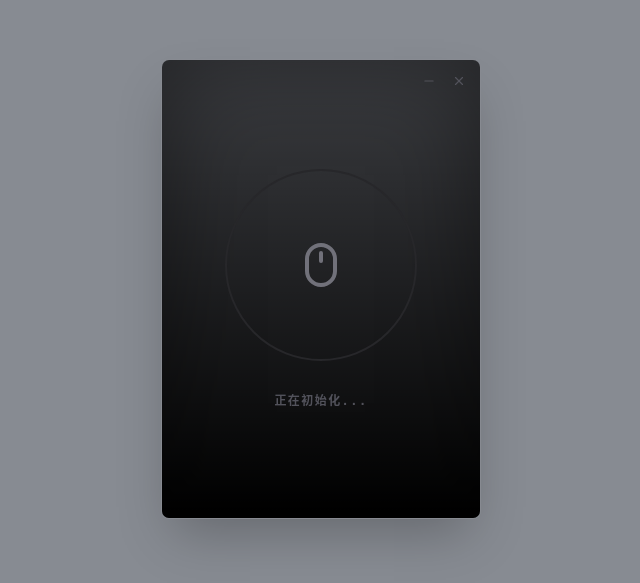
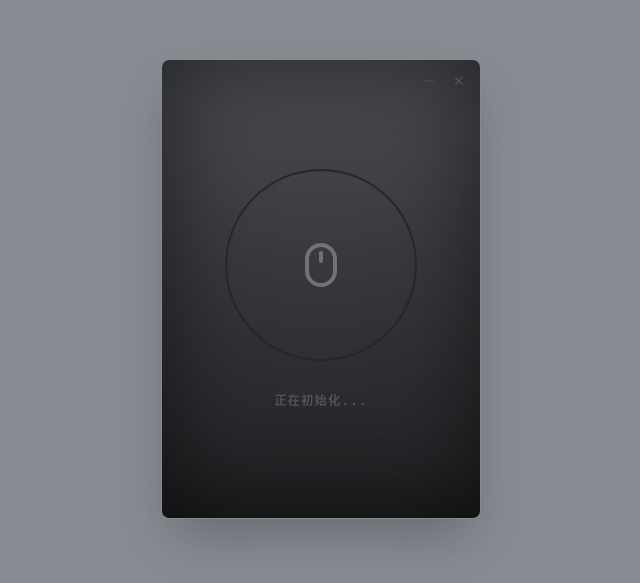
Before and after one commit to chixi4/davinci-control-helper, a React (Vite) app: page / in a window 1280 px wide. Shown: the part 111-694 px from the top of the page, without its empty margins (319-959 px from the left). Built offline with nearby package versions, Linux system fonts and the light colour scheme.

Commit message:
调透明度调不明白了

```diff
--- a/src/App.jsx
+++ b/src/App.jsx
@@ -47,18 +47,18 @@ const AMBIENT_SEG1_END = 0.1;
 const AMBIENT_SEG2_END = 0.2;
 const AMBIENT_SEG3_END = 0.6;
 const AMBIENT_LERP = 0.12;
-const GLASS_TOP_SEG1 = 0.03;
-const GLASS_BOTTOM_SEG1 = 0.06;
-const GLASS_TOP_SEG2 = 0.15;
-const GLASS_BOTTOM_SEG2 = 0.2;
-const GLASS_TOP_SEG3 = 0.30;
-const GLASS_BOTTOM_SEG3 = 0.90;
-const GLASS_TOP_SEG4 = 0.50;
-const GLASS_BOTTOM_SEG4 = 1.00;
-const GLASS_VIGNETTE_SEG1 = 0.19;
-const GLASS_VIGNETTE_SEG2 = 0.25;
-const GLASS_VIGNETTE_SEG3 = 0.33;
-const GLASS_VIGNETTE_SEG4 = 0.44;
+const GLASS_TOP_SEG1 = 0.0225;
+const GLASS_BOTTOM_SEG1 = 0.045;
+const GLASS_TOP_SEG2 = 0.1125;
+const GLASS_BOTTOM_SEG2 = 0.15;
+const GLASS_TOP_SEG3 = 0.225;
+const GLASS_BOTTOM_SEG3 = 0.675;
+const GLASS_TOP_SEG4 = 0.375;
+const GLASS_BOTTOM_SEG4 = 0.75;
+const GLASS_VIGNETTE_SEG1 = 0.80;
+const GLASS_VIGNETTE_SEG2 = 0.76;
+const GLASS_VIGNETTE_SEG3 = 0.66;
+const GLASS_VIGNETTE_SEG4 = 0.55;
 
 // --- [后端注意] 报错与状态模拟数据 ---
 // 这是一个轮播的演示列表，用于展示灵敏度为1.0时的界面状态反馈。
```
